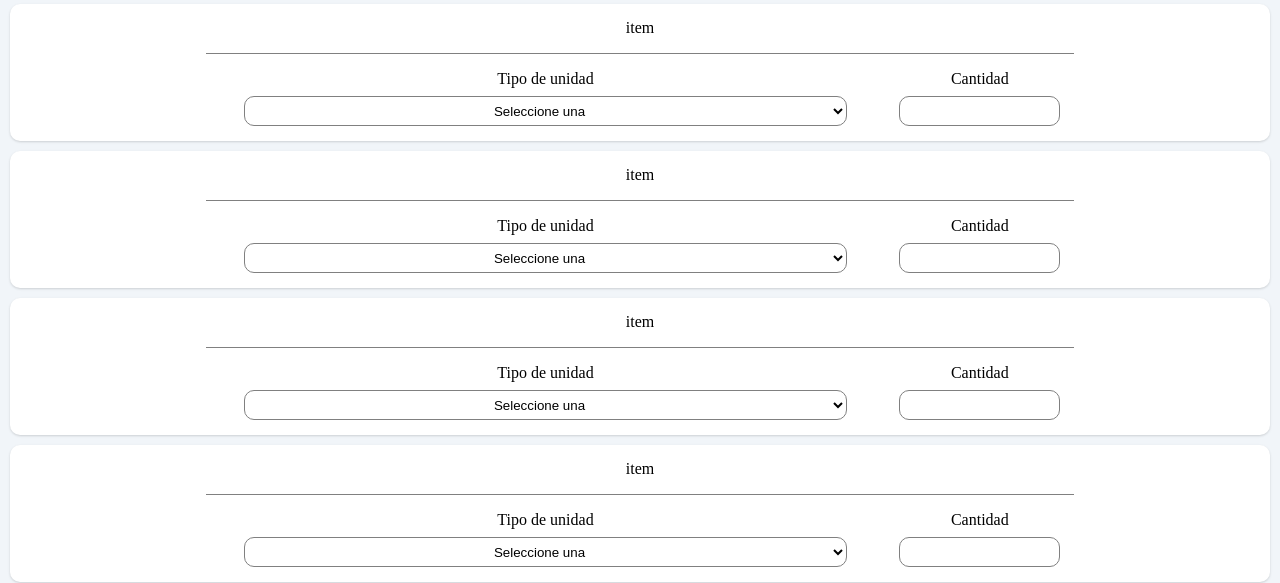
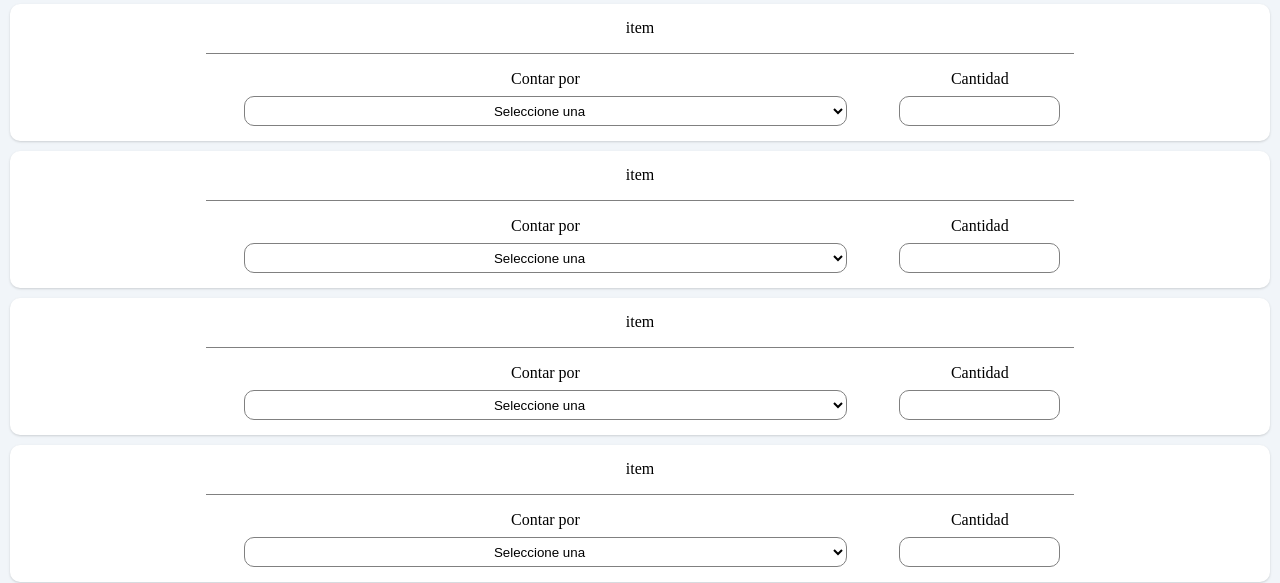
Before and after one commit to JulioMartinezTech/inventario-app, a Vue app: page / in a window 1280 px wide. Shown: the part 146-729 px from the top of the page. Built offline with nearby package versions, Linux system fonts and the light colour scheme; the HTML template or start-up script is replaced by a standard one.

Commit message:
update label text on item card components

```diff
--- a/src/components/c-item-card.vue
+++ b/src/components/c-item-card.vue
@@ -4,7 +4,7 @@
     <div class="c-item-card__separator"></div>
     <div class="c-item-card__iputs">
       <div class="c-item-card__select__container">
-        <label for="">Tipo de unidad</label>
+        <label for="">Contar por</label>
         <select v-model="selectedUniteType" name="" id="type" class="c-item-card__select">
           <option disabled value="">Seleccione una</option>
           <option v-for="type in uniteTypes" :key="type.id" :value="type.value">
@@ -26,8 +26,8 @@ import { ref } from 'vue'
 const selectedUniteType = ref('')
 
 const uniteTypes = ref([
-  { id: 1, label: 'unidad', value: 'und' },
-  { id: 2, label: 'caja', value: 'cj' },
+  { id: 1, label: 'Unidad', value: 'und' },
+  { id: 2, label: 'Caja', value: 'cj' },
 ])
 </script>
 
```
